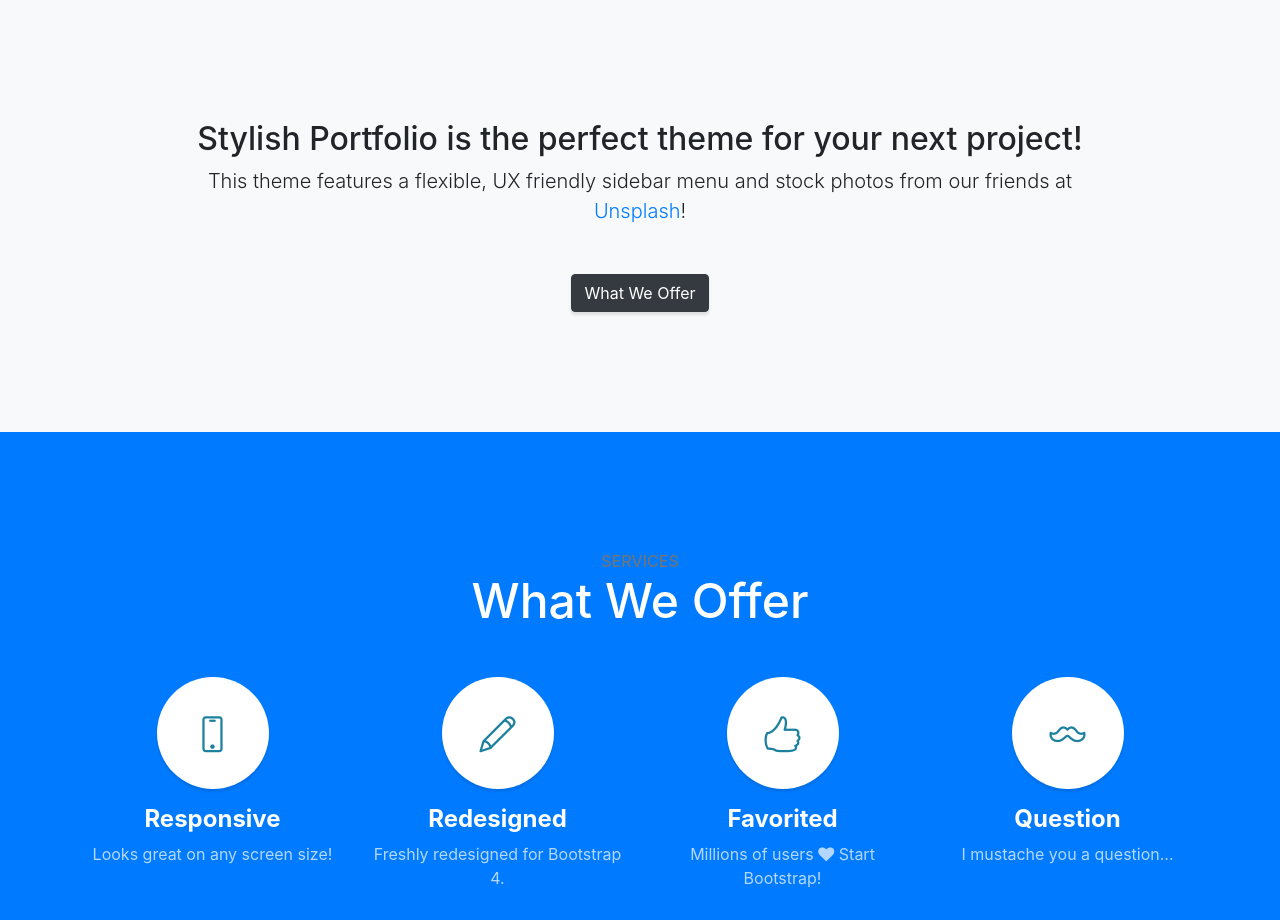
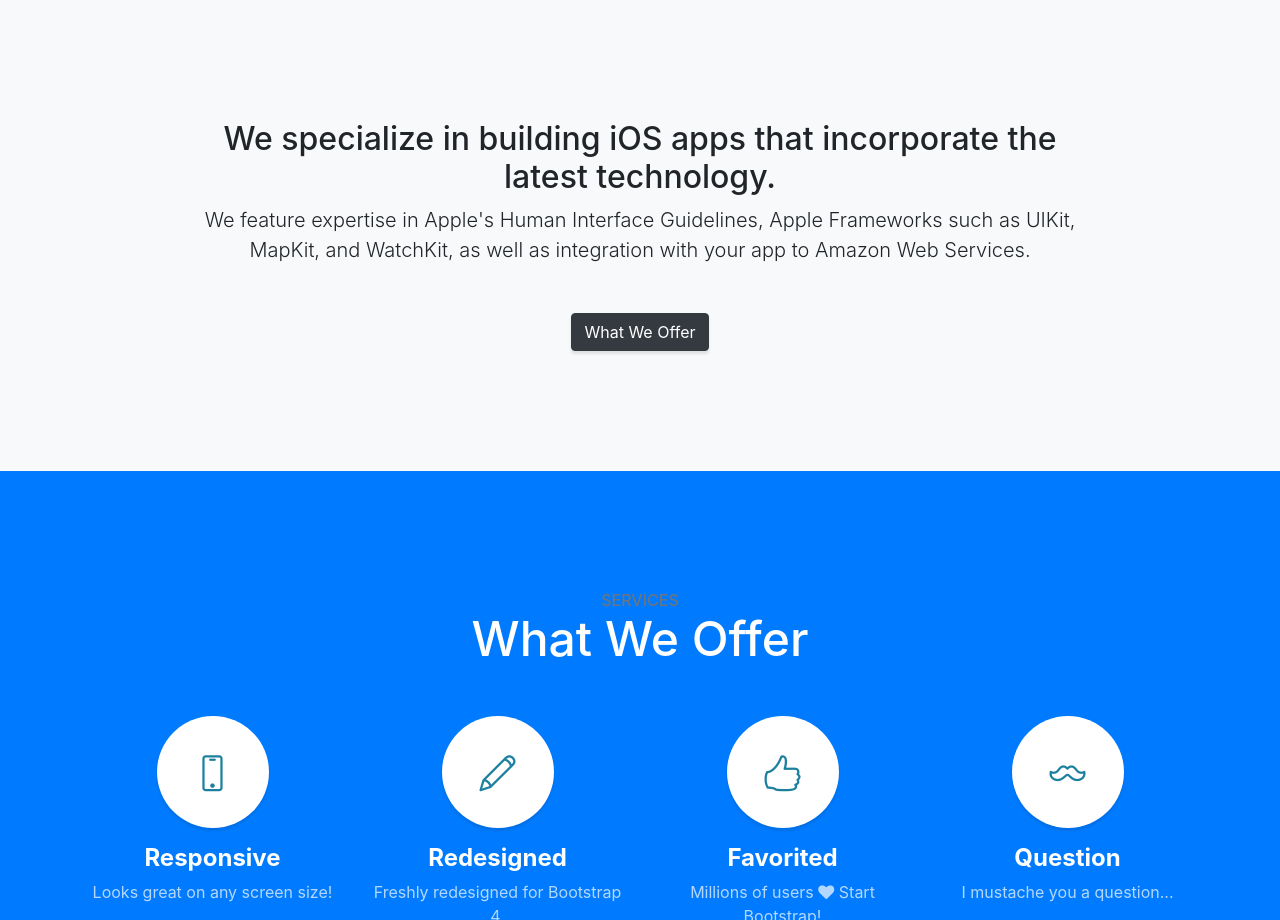
Before and after one commit to trwarner44/github.io, a website with bundled scripts: page index.html in a window 1280 px wide. Shown: the part 800-1720 px from the top of the page. Built offline with nearby package versions, Linux system fonts and the light colour scheme.

Commit message:
Modified html text

```diff
--- a/index.html
+++ b/index.html
@@ -68,9 +68,9 @@
     <div class="container text-center">
       <div class="row">
         <div class="col-lg-10 mx-auto">
-            <h2>Stylish Portfolio is the perfect theme for your next project!</h2>
-            <p class="lead mb-5">This theme features a flexible, UX friendly sidebar menu and stock photos from our friends at
-              <a href="https://unsplash.com/">Unsplash</a>!</p>
+          <h2>We specialize in building iOS apps that incorporate the latest technology.</h2>
+          <p class="lead mb-5">We feature expertise in Apple's Human Interface Guidelines, Apple Frameworks such as UIKit, MapKit, and WatchKit, as well as integration with your app to Amazon Web Services.
+            </p>
           <a class="btn btn-dark btn-xl js-scroll-trigger" href="#services">What We Offer</a>
         </div>
       </div>
@@ -111,8 +111,7 @@
             <strong>Favorited</strong>
           </h4>
           <p class="text-faded mb-0">Millions of users
-              <i class="fa fa-heart"></i>
-              Start Bootstrap!</p>
+            <i class="fa fa-heart"></i> Start Bootstrap!</p>
         </div>
         <div class="col-lg-3 col-md-6">
           <span class="service-icon rounded-circle mx-auto mb-3">
@@ -131,8 +130,7 @@
   <section class="callout">
     <div class="container text-center">
       <h2 class="mx-auto mb-5">Welcome to
-          <em>your</em>
-          next website!</h2>
+        <em>your</em> next website!</h2>
       <a class="btn btn-primary btn-xl" href="https://startbootstrap.com/template-overviews/stylish-portfolio/">Download Now!</a>
     </div>
   </section>
```
Lines whose indentation alone changed are shown as unchanged.
